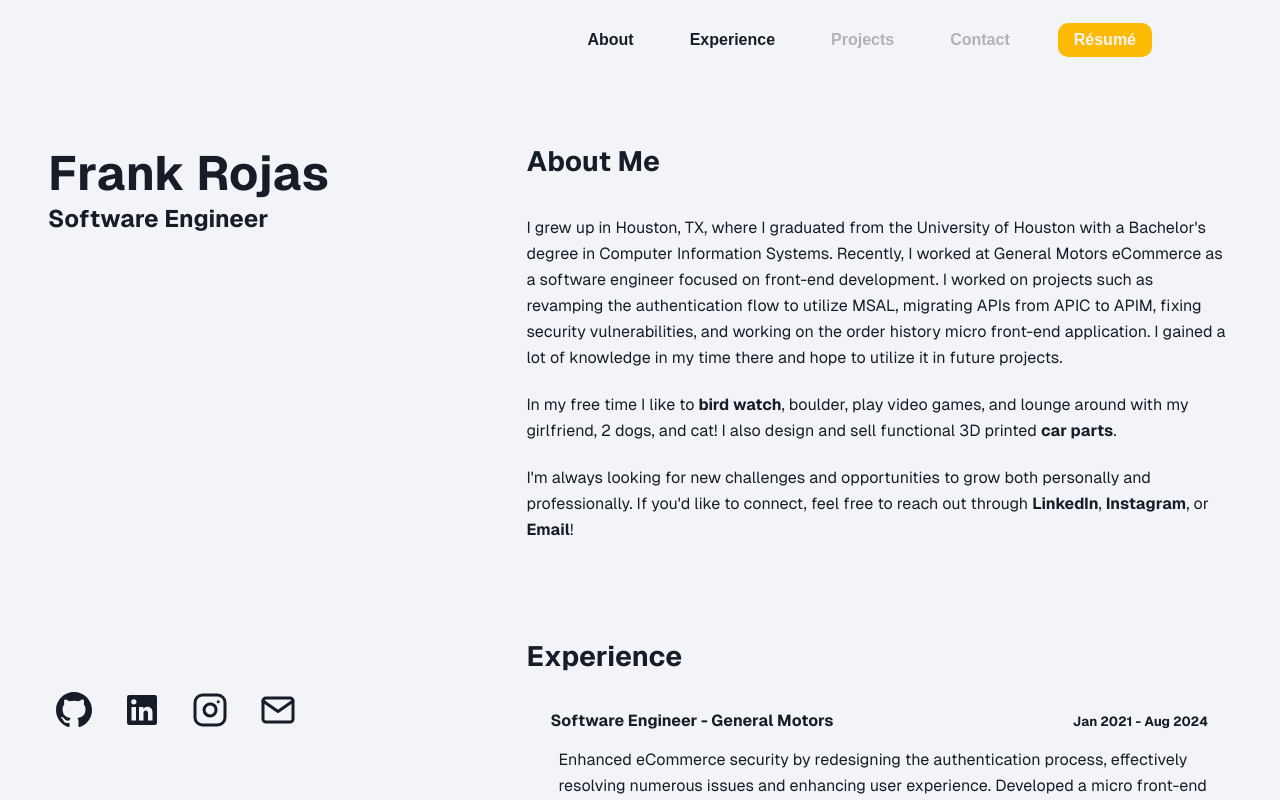
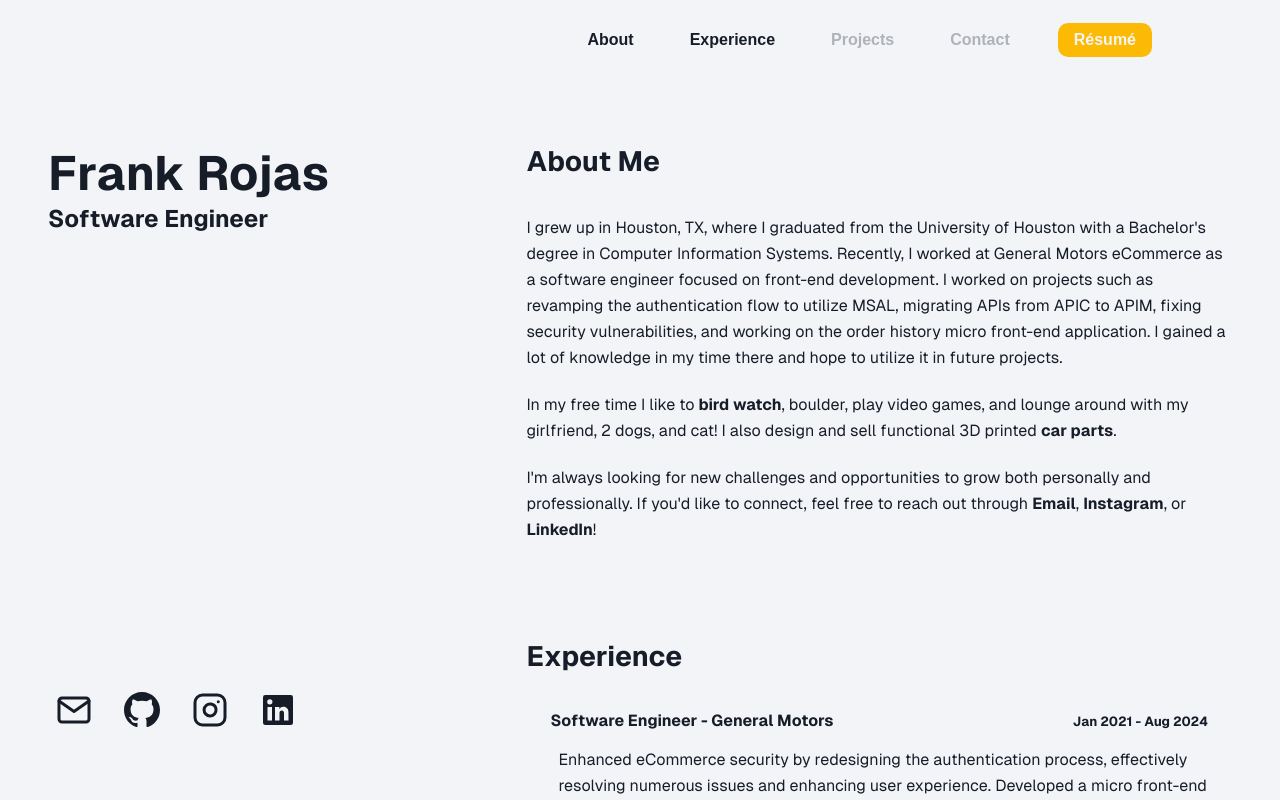
Before and after one commit to FRojas-A/Personal_Site, a Next.js app: page / in a window 1280 px wide. Shown: the top 800 px of the page. Built offline with nearby package versions, Linux system fonts and the light colour scheme.

Commit message:
organize links alphabetically in about me section

```diff
--- a/app/components/AboutMe/AboutMe.tsx
+++ b/app/components/AboutMe/AboutMe.tsx
@@ -6,7 +6,13 @@ import { Fragment, ReactElement } from "react";
 export default function AboutMe() {
   const instagram: Links = socials.find((link) => link.name === "Instagram")!;
   const etsy: Links = otherLinks.find((link) => link.name === "Etsy")!;
-  const links: Links[] = socials.filter((link) => link.name !== "GitHub");
+  const links: Links[] = socials
+    .sort((a, b) => {
+      if (a.name < b.name) return -1;
+      else if (a.name > b.name) return 1;
+      else return 0;
+    })
+    .filter((link) => link.name !== "GitHub");
   const formatLink = (link: Links): ReactElement => {
     return (
       <a
```
